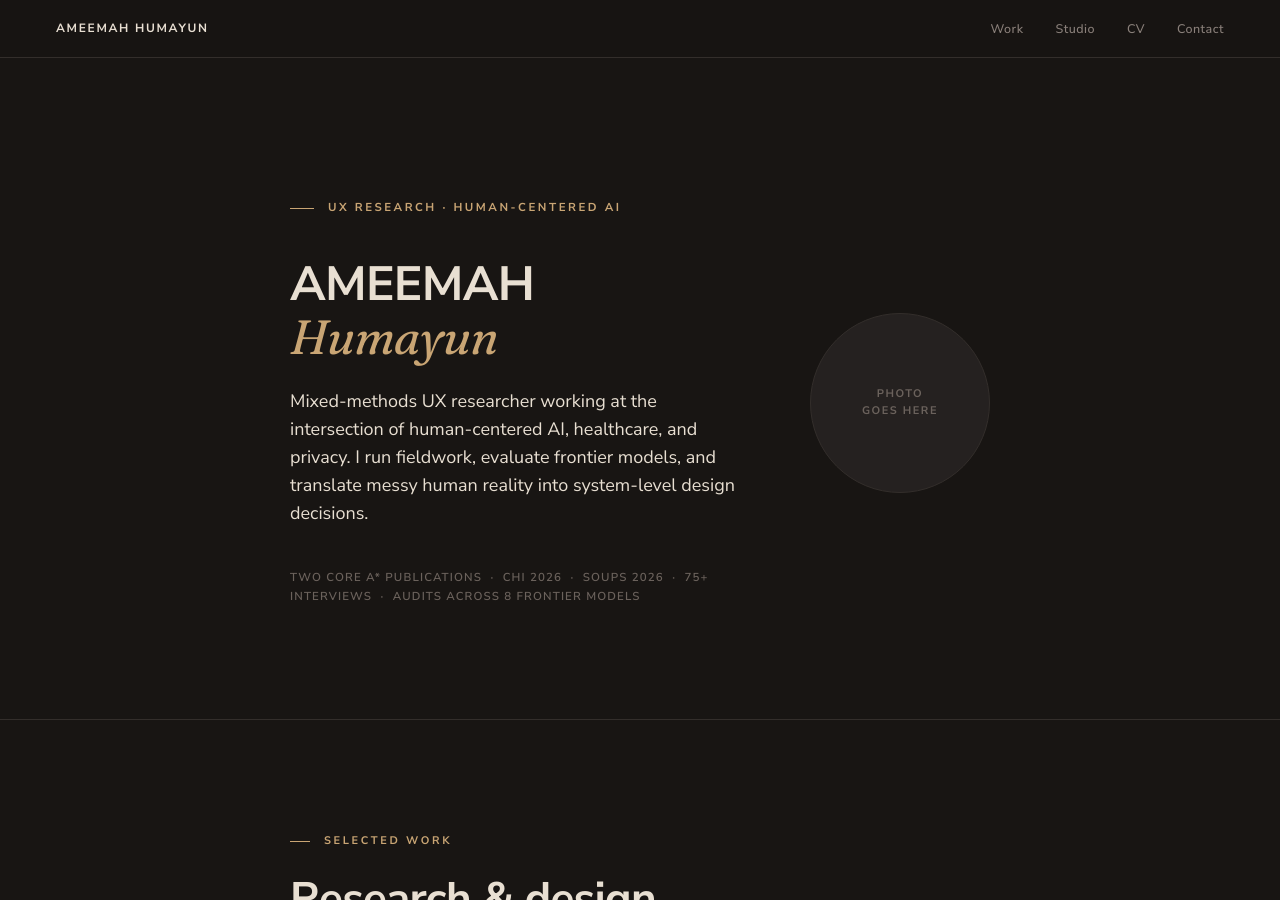
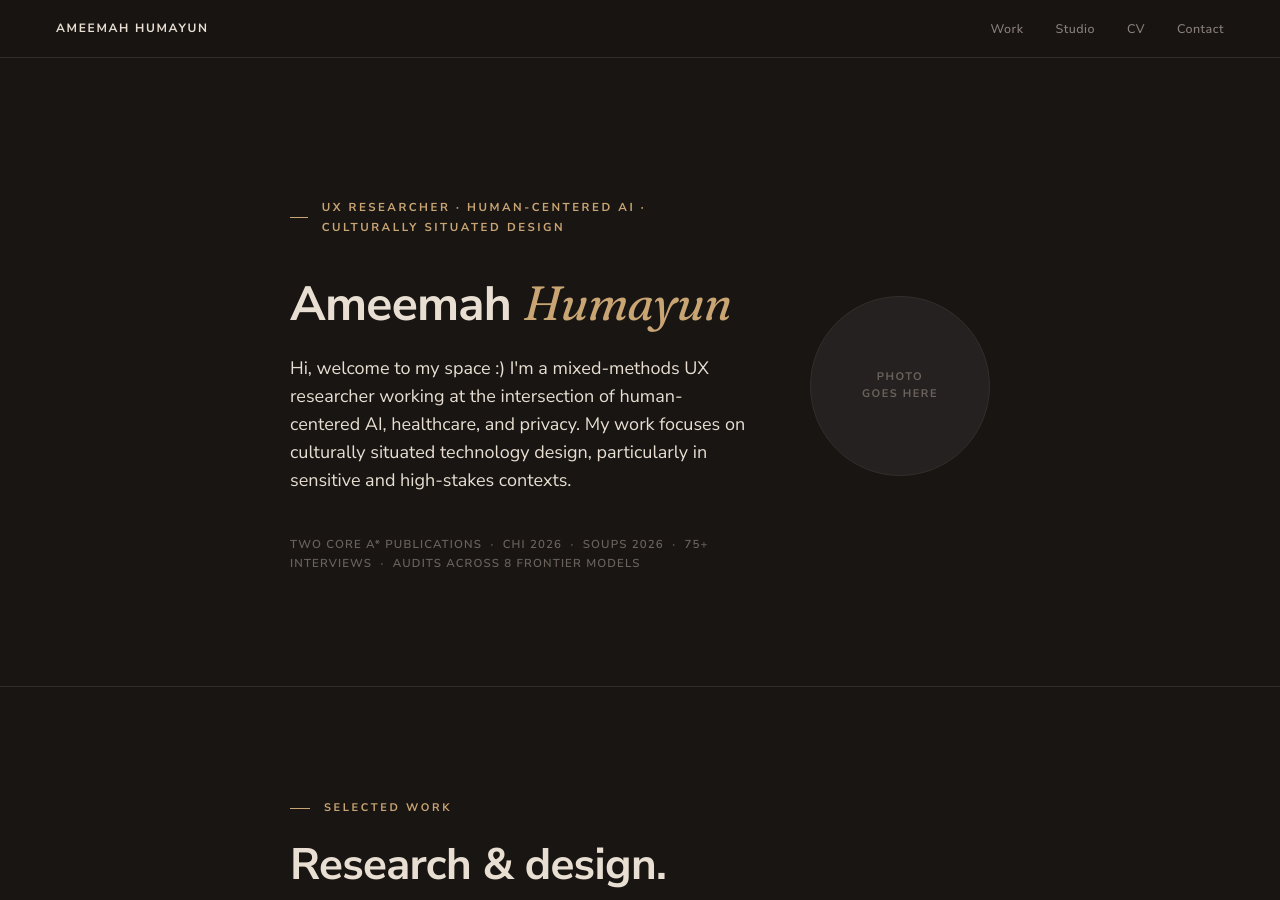
Before and after one commit to ameemahumayun/ameemahumayun.github.io, a Jekyll site: the page built from index.html, in a window 1280 px wide and 900 px high. Built offline with Jekyll 4.4.1, drawn with Linux system fonts in a browser that asks for light colours.

Commit message:
Update index.html

```diff
--- a/index.html
+++ b/index.html
@@ -8,9 +8,9 @@
 <header class="hero hero--profile">
   <div class="hero__inner">
     <div class="hero__text">
-      <div class="eyebrow eyebrow-rule">UX Research · Human-Centered AI</div>
-      <h1 style="margin-top: 0.5rem; margin-bottom: 1.5rem;">AMEEMAH <span class="serif">Humayun</span></h1>
-      <p class="lead" style="max-width:600px;">Mixed-methods UX researcher working at the intersection of human-centered AI, healthcare, and privacy. I run fieldwork, evaluate frontier models, and translate messy human reality into system-level design decisions.</p>
+      <div class="eyebrow eyebrow-rule">UX Researcher · Human-Centered AI · Culturally Situated Design</div>
+      <h1 style="margin-top: 0.5rem; margin-bottom: 1.5rem;">Ameemah <span class="serif">Humayun</span></h1>
+      <p class="lead" style="max-width:600px;">Hi, welcome to my space :) I'm a mixed-methods UX researcher working at the intersection of human-centered AI, healthcare, and privacy. My work focuses on culturally situated technology design, particularly in sensitive and high-stakes contexts.</p>
       <p class="eyebrow" style="margin-top:2.5rem;color:var(--color-text-mute);font-weight:600;letter-spacing:0.1em;">
         Two CORE A* publications &nbsp;·&nbsp; CHI 2026 &nbsp;·&nbsp; SOUPS 2026 &nbsp;·&nbsp; 75+ interviews &nbsp;·&nbsp; audits across 8 frontier models
       </p>
```
